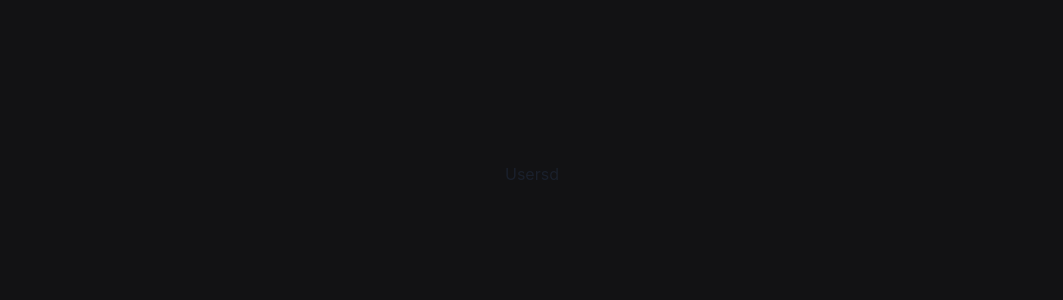
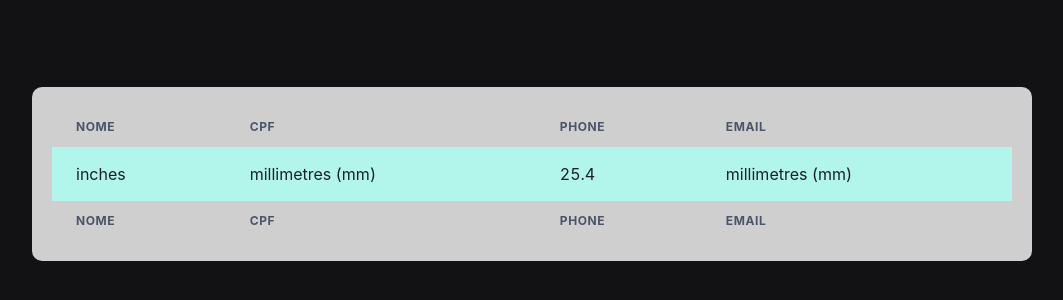
Before and after one commit to solebellsBEACH/Tinnova_WEB, a Next.js app: page /Users in a window 1280 px wide. Shown: the part 226-526 px from the top of the page, without its empty margins (108-1171 px from the left). Built offline with nearby package versions, Linux system fonts and the light colour scheme.

Commit message:
✨creating UserTable

```diff
--- /dev/null
+++ b/src/pageComplement/Users/components/UserTable/index.tsx
@@ -0,0 +1,48 @@
+import {
+    Table,
+    TableCaption,
+    TableContainer,
+    Tbody,
+    Td,
+    Tfoot,
+    Th,
+    Thead,
+    Tr
+} from '@chakra-ui/react'
+import React from 'react'
+import { Container } from './styles'
+
+export const UserTable = () => {
+    return (
+        <Container>
+            <TableContainer>
+                <Table variant='striped' colorScheme='teal'>
+                    <Thead>
+                        <Tr>
+                            <Th>nome</Th>
+                            <Th>cpf</Th>
+                            <Th>phone</Th>
+                            <Th>email</Th>
+                        </Tr>
+                    </Thead>
+                    <Tbody>
+                        <Tr>
+                            <Td>inches</Td>
+                            <Td>millimetres (mm)</Td>
+                            <Td>25.4</Td>
+                            <Td>millimetres (mm)</Td>
+                        </Tr>
+                    </Tbody>
+                    <Tfoot>
+                        <Tr>
+                            <Th>nome</Th>
+                            <Th>cpf</Th>
+                            <Th>phone</Th>
+                            <Th>email</Th>
+                        </Tr>
+                    </Tfoot>
+                </Table>
+            </TableContainer>
+        </Container>
+    )
+}
--- /dev/null
+++ b/src/pageComplement/Users/components/UserTable/styles.ts
@@ -0,0 +1,9 @@
+import styled from 'styled-components'
+
+export const Container  = styled.div`
+background-color:${props=>props.theme.colors.gray4};
+width:1000px ;
+padding:20px;
+border-radius:10px;
+margin:10px;
+`
--- /dev/null
+++ b/src/pageComplement/Users/components/index.ts
@@ -0,0 +1,5 @@
+import { UserTable } from './UserTable'
+
+export {
+    UserTable
+}
--- a/src/pages/Users/index.tsx
+++ b/src/pages/Users/index.tsx
@@ -1,10 +1,11 @@
 import React from 'react'
+import { UserTable } from '../../pageComplement/Users/components';
 import { Container } from '../../pageComplement/Users/styles'
 
 const Users = () => {
     return (
         <Container>
-            Usersd
+            <UserTable/>
         </Container>
     )
 }
```
